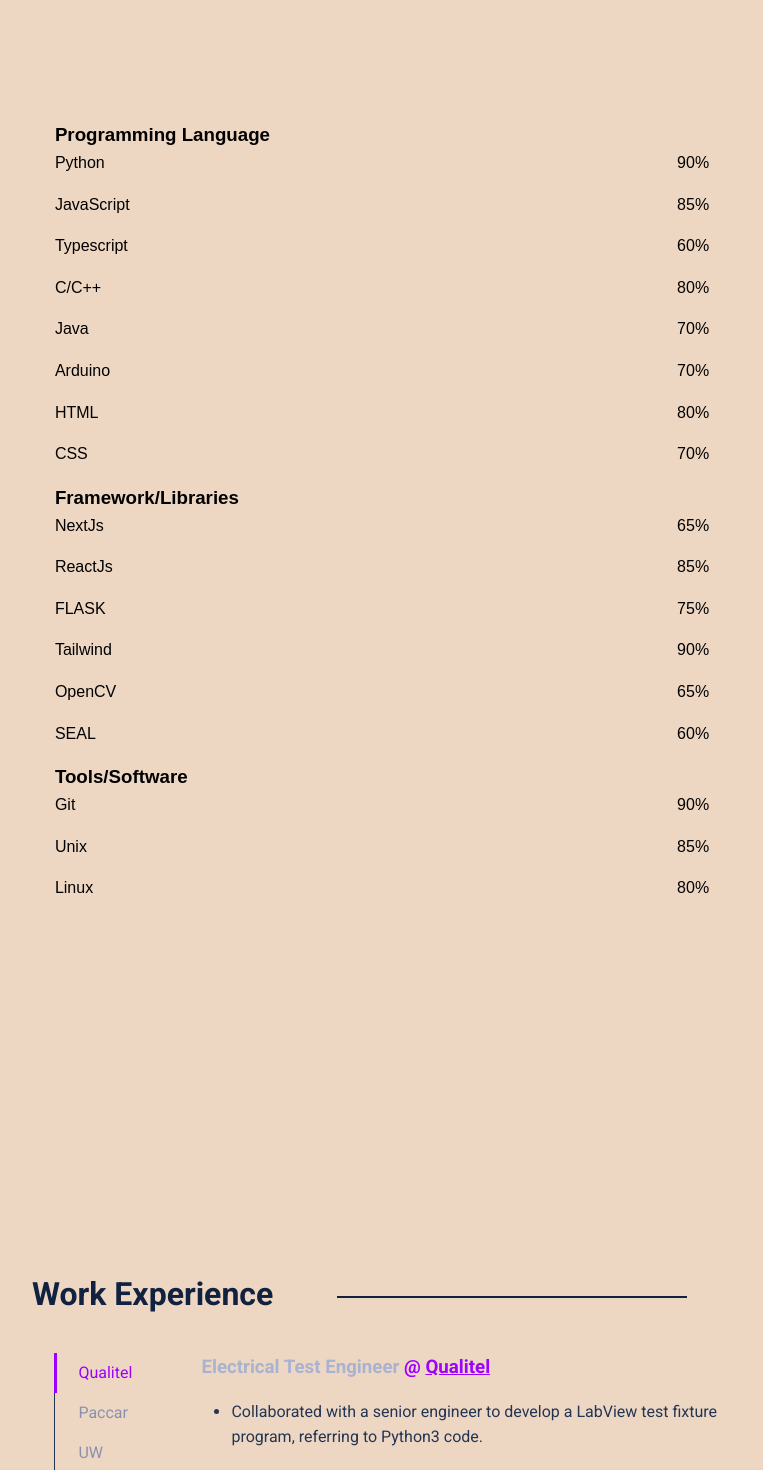
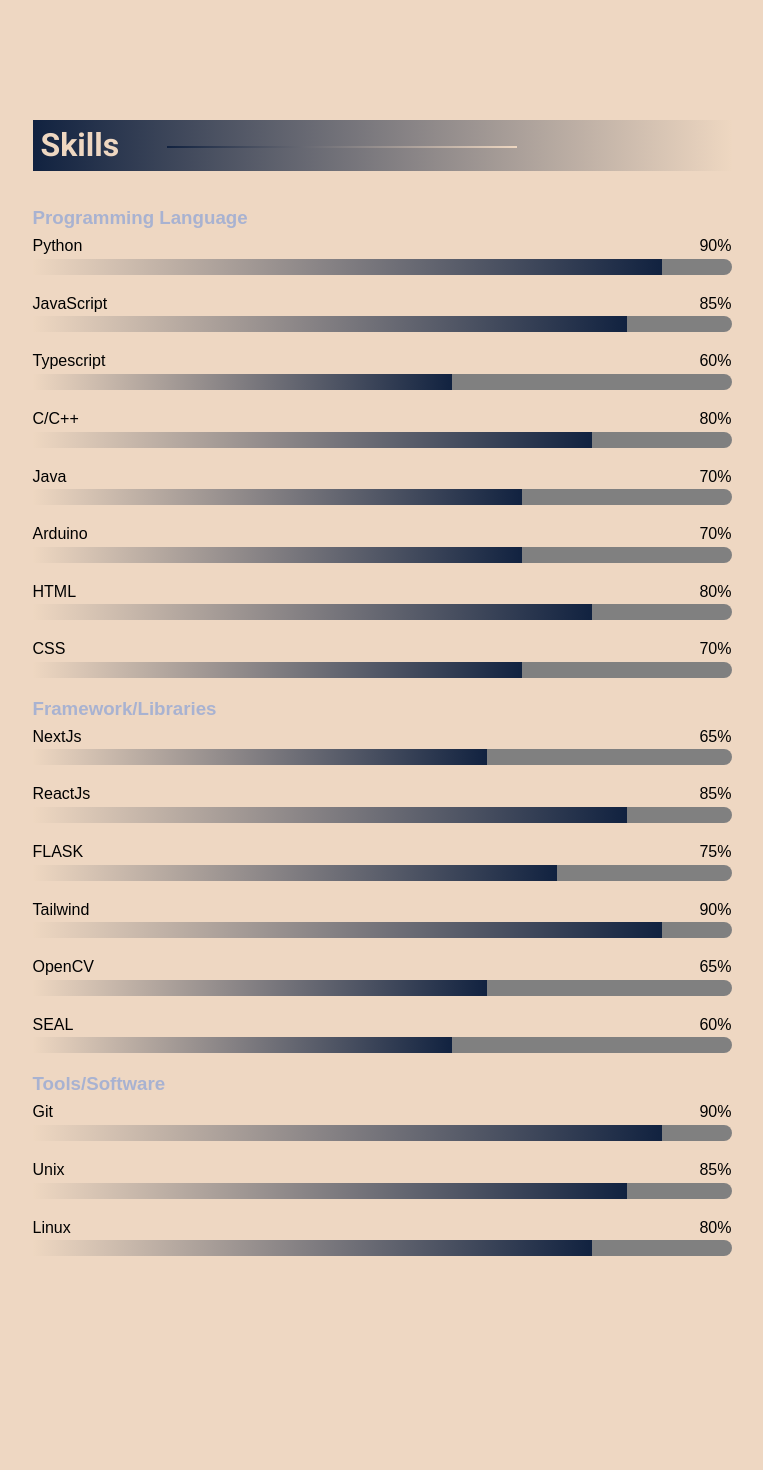
Before and after one commit to poul0315/NextJs-Portfolio, a Next.js app: page / in a window 1280 px wide. Shown: the part 880-2350 px from the top of the page, without its empty margins (258-1021 px from the left). Built offline with nearby package versions, Linux system fonts and the light colour scheme.

Commit message:
modified title to fit with my website

```diff
--- a/src/scss/sections/_experience.scss
+++ b/src/scss/sections/_experience.scss
@@ -7,19 +7,22 @@
         font-family: var(--roboto);
         position: relative;
         max-width: 100%;
+        color: #112240;
+        background: linear-gradient(to right, #EED7C1, #112240);
         h2 {
             margin-bottom: 2rem;
             font-size: var(--tx2large);
             font-weight: 700;
+            margin-left: 0.5rem;
             &::after { // straight line next work experience title
                 content: "";
                 position: absolute;
                 top: 20px;
                 width: 50%;
-                background-color: #112240;
+                background: linear-gradient(to right, #EED7C1, #112240);
                 height: 2px;
                 margin-top: 0.4rem;
-                margin-left: 4rem;
+                margin-left: 3rem;
             }
         }
         @media screen and (max-width: 450px) {
--- a/src/scss/sections/_footer.scss
+++ b/src/scss/sections/_footer.scss
@@ -2,11 +2,11 @@
 .btn {
     width: max-content;
     display: inline-block;
-    color: white;
+    color: #223554;
     padding: 0.75rem 1.2rem;
     border-radius: 0.4rem;
     cursor: pointer;
-    border: 1px solid white;
+    border: 1px solid #223554;
     transition: all 400ms ease;
 }
 
@@ -18,7 +18,7 @@
 
 .btn-primary {
     background: transparent;
-    color: white;
+    color: #223554;
 }
 
 // contact me containers
@@ -29,11 +29,11 @@
 .footer-title {
     justify-content: center;
     text-align: center;
-    color: white;
+    color: #223554;
 }
 
 h4, h5 {
-    color: white;
+    color: #223554;
 }
 
 .container.contact__container {
@@ -47,7 +47,7 @@
     display: flex;
     flex-direction: column;
     gap: 1.2rem;
-    color: white;
+    color: #223554;
 }
 
 .contact__option {
@@ -55,7 +55,7 @@
     padding: 1.2rem;
     border-radius: 1.2rem;
     text-align: center;
-    border: 1px solid white;
+    border: 1px solid #223554;
     transition: all 400ms ease;
 }
 
@@ -80,7 +80,7 @@
 }
 
 .contact__option h5 {
-    color: white;
+    color: #223554;
 }
 
 form {
@@ -95,8 +95,8 @@
     width: 100%;
     padding: 1.5rem;
     border-radius: 0.5rem;
-    background: white;
-    border: 2px solid skyblue;
+    background: #EDE2D8;
+    border: 2px solid #223554;
     resize: none;
     color: black; // Text
 }
--- a/src/scss/sections/_project.scss
+++ b/src/scss/sections/_project.scss
@@ -9,17 +9,19 @@
         font-family: var(--roboto);
         position: relative;
         margin-top: 2rem;
+        color: #EED7C1;
+        background: linear-gradient(to left, #EED7C1, #112240);
         h2 {
-            color: #112240;
+            margin-left: 0.5rem;
             margin-bottom: 2rem;
             font-size: var(--tx2large);
             font-weight: 700;
             &::after { // straight line next work experience title
                 content: "";
                 position: absolute;
-                top: 20px;
+                top: 26px;
                 width: 50%;
-                background-color: #112240;
+                background: linear-gradient(to right, #112240, #EED7C1);
                 height: 2px;
                 margin-left: 40px;
         }
--- a/src/scss/sections/_skill.scss
+++ b/src/scss/sections/_skill.scss
@@ -1,19 +1,40 @@
 // .about {
 //     background-color: #223454;
 // }
-.skill-title {
-    font-family: var(--roboto);
-    position: relative;
-    max-width: 100%;
+.skill-about {
+    display: flex !important;
+    flex-direction: column !important;
 }
 
+.skill-title {
+    color: #EED7C1;
+    background: linear-gradient(to left, #EED7C1, #112240);
+    // text-align: right;
+    h2 {
+        font-family: var(--roboto);
+        margin-bottom: 2rem;
+        font-size: var(--tx2large);
+        font-weight: 700;
+        margin-left: 0.5rem;
+        &::after { // straight line next work experience title
+            content: "";
+            position: absolute;
+            top: 20px;
+            width: 50%;
+            background: linear-gradient(to left, #EED7C1, #112240);
+            height: 2px;
+            margin-top: 0.4rem;
+            margin-left: 3rem;
+        }
+    }
+}
 
-.skills {
-    display: grid;
-    grid-gap: 10px;
-    grid-template-columns: repeat(2, 1fr);
-    grid-template-rows: repeat(2, 70px);
-    margin: 20px;
+.skill-section {
+    color: #A8B2D1;
+}
+
+.skill-container {
+    position: relative !important;
 }
 
 .skl {
@@ -22,7 +43,7 @@
 }
 
 .sklLine {
-    position: relative;
+    // position: flex;
     bottom: 8px;
     visibility: hidden;
     padding-left: 6px;
--- a/src/sections/About.tsx
+++ b/src/sections/About.tsx
@@ -1,11 +1,19 @@
 import React from 'react';
 import { motion } from 'framer-motion';
+
+
+
+export default function About() {
+  const variants = {
+    visible: { opacity: 1, y: -50 },
+    hidden: { opacity: 0, y: 0 },
+  };
 
   interface SkillProps {
     name: string;
     percentage: number;
-  // animationName: string;
-}
+    animationName: string;
+  };
 
   const skillsData = [
     {
@@ -48,22 +56,29 @@
               <p className="skill-name">{name}</p>
               <p className="skill-percentage">{percentage}%</p>
           </div>
-        {/* <div className="skillDiv">
+          <div className="skillDiv">
               <span className="skillBar" style={{ width: `${percentage}%` }}></span>
-        </div> */}
+          </div>
       </div>
   );
 
-const variants = {
+  return (
+    <div className="flex flex-col">
+      <motion.div
+          className="skill-title"
+          initial="hidden"
+          whileInView="visible"
+          viewport={{ once: true }}
+          transition={{ duration: 1.0 }}
+          variants={{
           visible: { opacity: 1, y: -50 },
           hidden: { opacity: 0, y: 0 },
-};
-
-export default function About() {
-  return (
-    <div className="about" id="about">
+          }}
+      >
+          <h2>Skills</h2>
+      </motion.div>
       <motion.div
-        className="container"
+        className="skill-container"
         initial="hidden"
         whileInView="visible"
         viewport={{ once: true }}
@@ -72,14 +87,14 @@
       >
           {skillsData.map((skillSection) => (
             <div key={skillSection.category} className={`skill-item skill-${skillSection.category.toLowerCase().replace(/\s+/g, '-')}`}>
-            <h3>{skillSection.category}</h3>
+              <h3 className="skill-section">{skillSection.category}</h3>
               <div>
                 {skillSection.details.map((skill) => (
                   <Skill
                     key={skill.name}
                     name={skill.name}
                     percentage={skill.percentage}
-                  // animationName={`${skill.name.toLowerCase().replace(/\s+/g, '')}Bar`}
+                    animationName={`${skill.name.toLowerCase().replace(/\s+/g, '')}Bar`}
                   />
                 ))}
               </div>
@@ -87,5 +102,5 @@
           ))}
       </motion.div>
     </div>
-  )
+  );
 }
```
Lines whose indentation alone changed are shown as unchanged.
